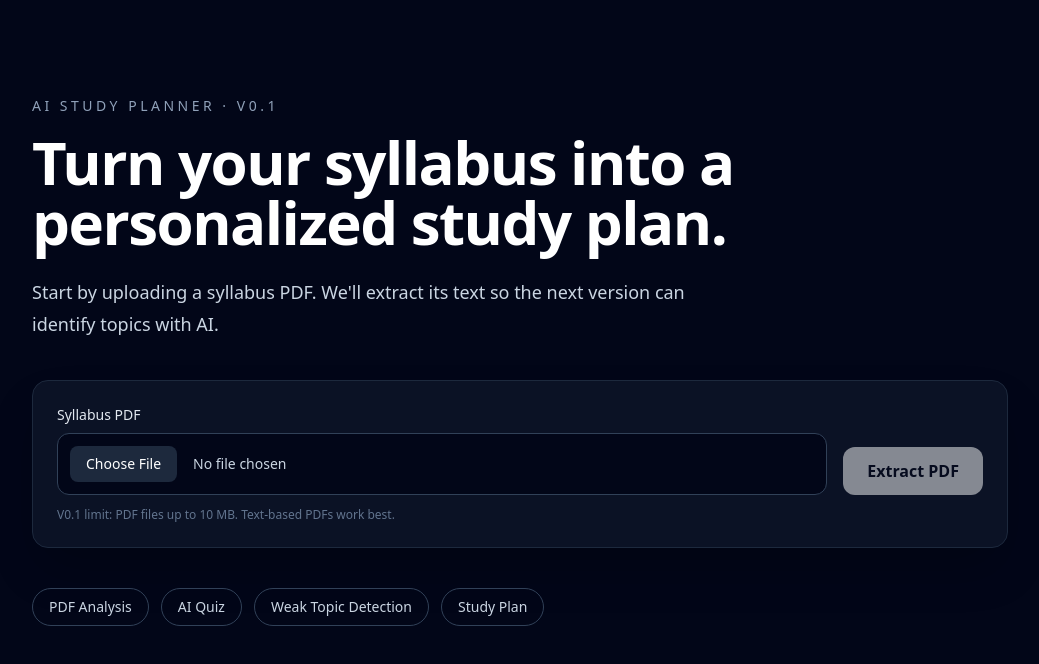
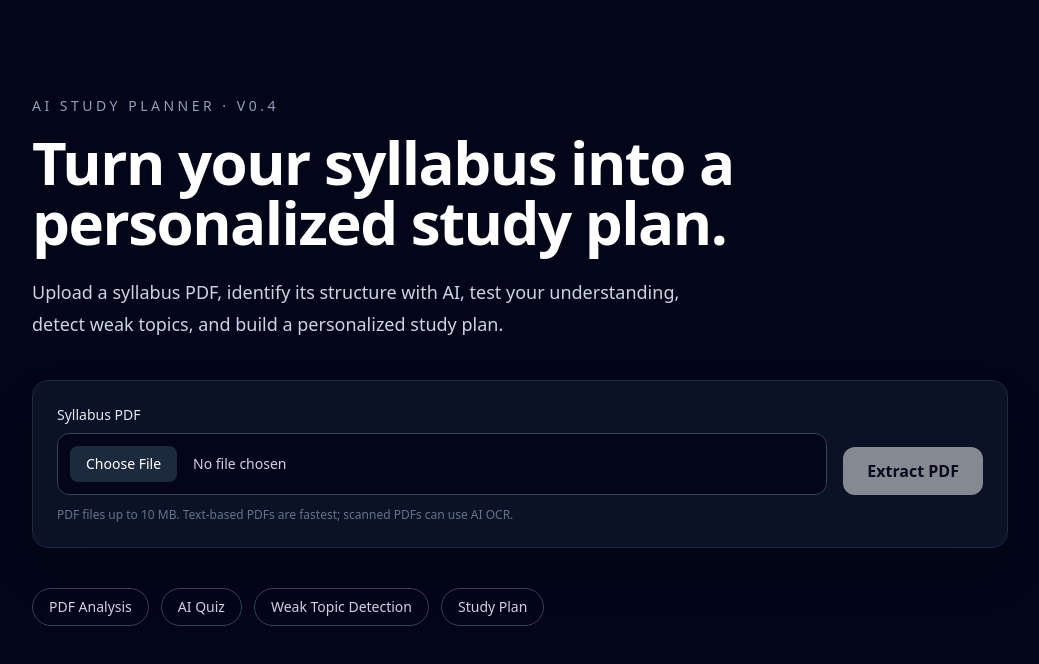
Before and after one commit to shivamsinghrajputtt/ai-study-planner, a Next.js app: page / in a window 1280 px wide. Shown: the top 664 px of the page, without its empty margins (120-1159 px from the left). Built offline with nearby package versions, Linux system fonts and the light colour scheme.

Commit message:
Update planner version and product description

```diff
--- a/app/page.js
+++ b/app/page.js
@@ -267,7 +267,7 @@ export default function Home() {
     <main className="min-h-screen bg-slate-950 text-white">
       <section className="mx-auto max-w-5xl px-6 py-16 sm:py-24">
         <p className="text-sm font-medium uppercase tracking-[0.25em] text-slate-400">
-          AI Study Planner · V0.1
+          AI Study Planner · V0.4
         </p>
 
         <h1 className="mt-4 max-w-4xl text-4xl font-bold tracking-tight sm:text-6xl">
@@ -275,8 +275,8 @@ export default function Home() {
         </h1>
 
         <p className="mt-6 max-w-2xl text-lg leading-8 text-slate-300">
-          Start by uploading a syllabus PDF. We&apos;ll extract its text so the
-          next version can identify topics with AI.
+          Upload a syllabus PDF, identify its structure with AI, test your understanding,
+          detect weak topics, and build a personalized study plan.
         </p>
 
         <div
@@ -311,7 +311,7 @@ export default function Home() {
           </div>
 
           <p className="mt-3 text-xs text-slate-500">
-            V0.1 limit: PDF files up to 10 MB. Text-based PDFs work best.
+            PDF files up to 10 MB. Text-based PDFs are fastest; scanned PDFs can use AI OCR.
           </p>
 
           {error && (
```
